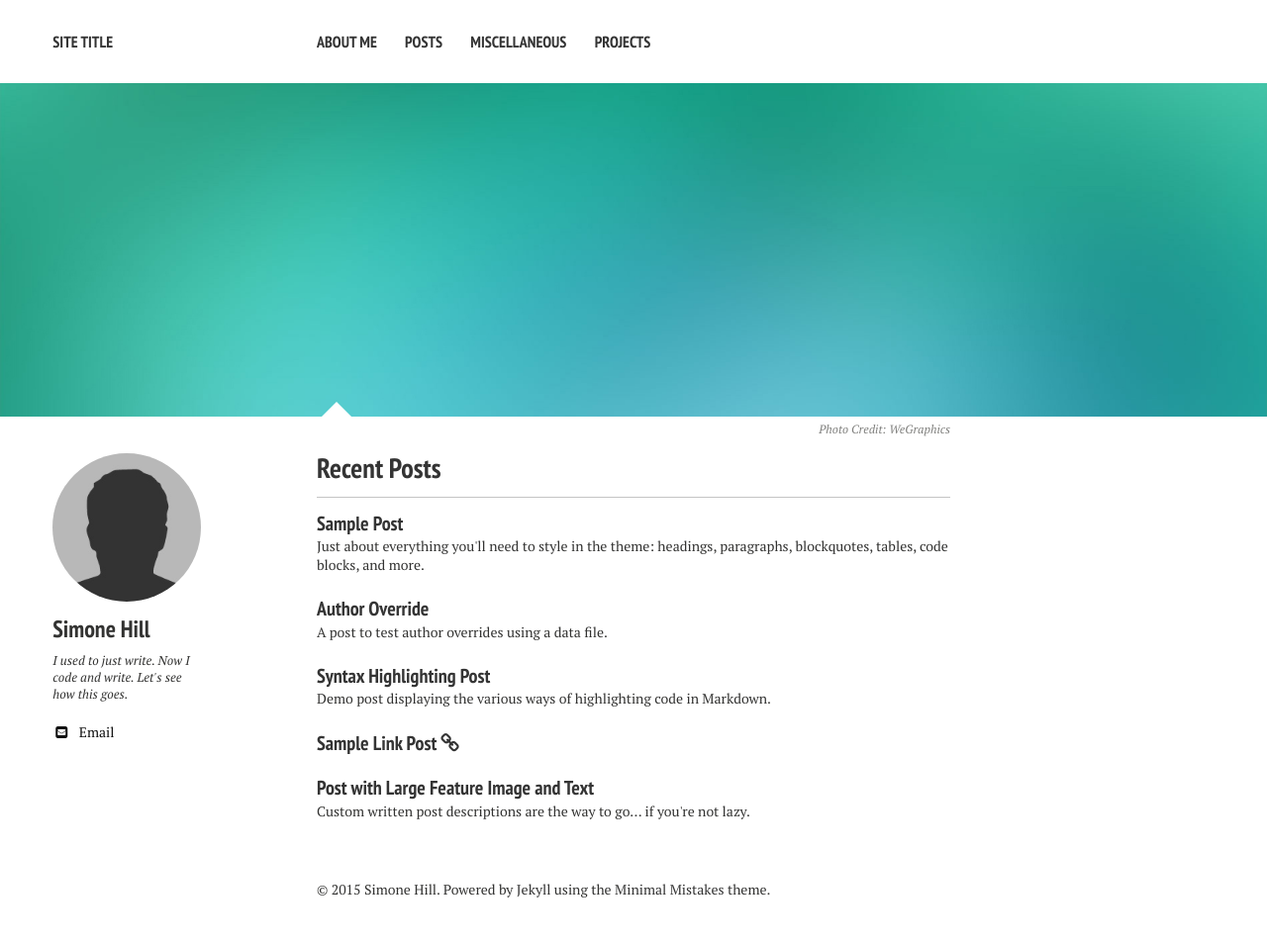
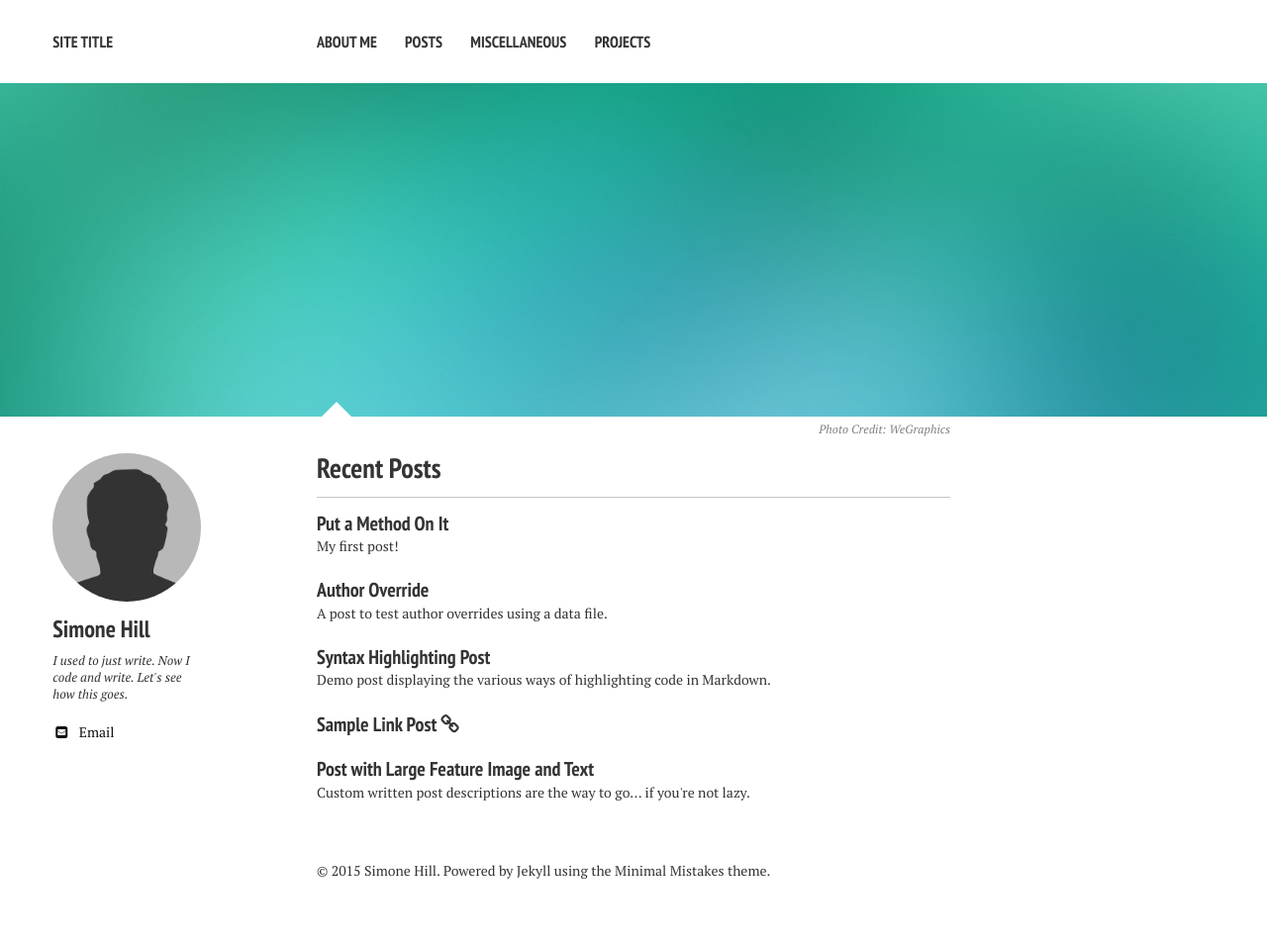
Before and after one commit to sim1hill/sim1hill.github.io, a Jekyll site: the page built from index.md, in a window 1280 px wide. Shown: the whole page at 99% size. Built offline with Jekyll 4.4.1, drawn with Linux system fonts in a browser that asks for light colours; nearby versions of some CDN libraries; some of the changed lines change nothing that is shown.

Commit message:
add full first post

```diff
--- a/_posts/2015-04-09-put-a-method-on-it.md
+++ b/_posts/2015-04-09-put-a-method-on-it.md
@@ -1,111 +1,37 @@
 ---
 layout: post
-title: Sample Post
-excerpt: "Just about everything you'll need to style in the theme: headings, paragraphs, blockquotes, tables, code blocks, and more."
-modified: 2013-05-31
-tags: [intro, beginner, jekyll, tutorial]
+title: "Put a Method On It"
+excerpt: "My first post!"
+tags: [sample post, images, test]
 comments: true
-image:
-  feature: sample-image-5.jpg
-  credit: WeGraphics
-  creditlink: http://wegraphics.net/downloads/free-ultimate-blurred-background-pack/
 ---
 
-<section id="table-of-contents" class="toc">
-  <header>
-    <h3>Overview</h3>
-  </header>
-<div id="drawer" markdown="1">
-*  Auto generated table of contents
-{:toc}
-</div>
-</section><!-- /#table-of-contents -->
+<figure>
+  <img src="images/bird_photo.jpg"></a>
+  <figcaption>From <em>Portlandia</em> Season 1</figcaption>
+</figure>
 
-## HTML Elements
+I like writing because it's the act of immediately taking something out of your head and putting it down on a page. But just like you can create complex meaning like metaphors and allusions out of words, I've found methods do something similar. Figuring out how methods could be called as a sort of proxy for their return is something that gave me a lot of trouble at first. While I do find that Ruby reads a lot like English in some ways, it's the implicit return values that aren't always what you think.
 
-Below is just about everything you'll need to style in the theme. Check the source code to see the many embedded elements within paragraphs.
+Just in case you're new to this whole Ruby thing (like I was up until just a few days ago). Ruby comes with some pre-built in methods for it's most important and useful built-in classes (more on this when I can better explain what those are!) including arrays, strings, integers, ranges to name a few. These built-in methods are powerful tools that can manipulate the data held within each of these very useful classes. Almost every reading I've done on methods describes them of the verbs of the coding world. Easy, right?
 
-# Heading 1
+Wrong.
 
-## Heading 2
+But here's where things get fun.
 
-### Heading 3
+And by fun frustrating to the point where if you were a sim the little diamond above your head would turn red and maybe even shatter into a million pieces, but you got something that's actually useful. And by useful I mean you can actually do something with it. I mean more than tinker around in your terminal puts-ing simple strings or operations like "Hello World" and 1+1.
 
-#### Heading 4
+Take the methods select and collect, each's more sophisticated siblings. Don't get me wrong, I love a good each. I'll each through your array or hash all.day.long. Here's why. I get each. I know where each is coming from and I'm less likely to fall into an infinite loop. I understand what each will give back to me. And that it will change all of the things I shove into it in whatever way I tell the block to do it. I'm a true each-ist at heart. For now, until I get really good at something else and find a better way.
 
-##### Heading 5
+infinite-loop-meme
+Everything moves really quickly at Flatiron. Things that might as well have been quantum physics to me just four days ago, now make much more sense. So fast that when I actually present this blog post it will probably already seem simplistic (and I wrote it the morning of). So while I came in having a good understanding of each and the things that it could do for me, others like collect and select were more elusive. Like Christian Grey of the infamous 50 Shades of Grey series, it's not until you get close and intimate with them that you find out they have a hidden sex chamber in their apartment. Or in collect and selects' case, that they return array values and not just a number or a string. Eventually you each enough times that you realize you need something more than just Joe Schmoe. You want a billionaire publishing magnate with smoldering eyes and a dark past.
 
-###### Heading 6
+Okay, enough with this example.
 
-### Body text
+That's where the documentation comes in when it comes to the built-in methods. But documentation is kind of boring and just tells you what things do, but doesn't give you a sense of their immense applications. So I like to get creative with Google, frame a problem and look for others who were looking to get something similar out of their methods. Like I mentioned above collect and select give you back an array. Which is awesome. Because once you have what you want you can keep collecting, selecting or eaching your array in different ways to get the result set you need to shove into your next method.
 
-Lorem ipsum dolor sit amet, test link adipiscing elit. **This is strong**. Nullam dignissim convallis est. Quisque aliquam.
+When you're own method where the input and output can be anything you want, that's where the real creativity and challenge comes in. Writing just one method it's pretty easy to plan out what you want to get out of it. But things escalate quickly, from one to a few methods. You write a helper method to simplify and avoid repetition. Segmenting an application into small specific methods is ideal, but it's a little harder to hold in your head as some of those small functionalities are things you don't see in the page, when you've got a web of functions running behind the scenes before you can even get to the one that actually gives you what you want. As things build, so do the size of your methods.
 
-![Smithsonian Image]({{ site.url }}/images/3953273590_704e3899d5_m.jpg)
-{: .image-pull-right}
+And I guess that's where you come to options as far as process. On the one hand you could plan out each and every step you'll need to take to get exactly what you want. Lay it out for yourself to see. Or just start writing and see where it takes you. Have a general sense of the start and end and improvise as you go along. Right now I'm trying to figure out which works best for me. I've never really been a planner. Even when I write I just have a vague notion of shape and flow (as evidenced by this blog post!) and then I just write until I get where I want to be. I guess a 3rd option could be write on the fly and edit with a plan.
 
-*This is emphasized*. Donec faucibus. Nunc iaculis suscipit dui. 53 = 125. Water is H2O. Nam sit amet sem. Aliquam libero nisi, imperdiet at, tincidunt nec, gravida vehicula, nisl. The New York Times (That’s a citation). Underline.Maecenas ornare tortor. Donec sed tellus eget sapien fringilla nonummy. Mauris a ante. Suspendisse quam sem, consequat at, commodo vitae, feugiat in, nunc. Morbi imperdiet augue quis tellus.
-
-HTML and CSS are our tools. Mauris a ante. Suspendisse quam sem, consequat at, commodo vitae, feugiat in, nunc. Morbi imperdiet augue quis tellus. Praesent mattis, massa quis luctus fermentum, turpis mi volutpat justo, eu volutpat enim diam eget metus.
-
-### Blockquotes
-
-> Lorem ipsum dolor sit amet, test link adipiscing elit. Nullam dignissim convallis est. Quisque aliquam.
-
-## List Types
-
-### Ordered Lists
-
-1. Item one
-   1. sub item one
-   2. sub item two
-   3. sub item three
-2. Item two
-
-### Unordered Lists
-
-* Item one
-* Item two
-* Item three
-
-## Tables
-
-| Header1 | Header2 | Header3 |
-|:--------|:-------:|--------:|
-| cell1   | cell2   | cell3   |
-| cell4   | cell5   | cell6   |
-|----
-| cell1   | cell2   | cell3   |
-| cell4   | cell5   | cell6   |
-|=====
-| Foot1   | Foot2   | Foot3
-{: rules="groups"}
-
-## Code Snippets
-
-{% highlight css %}
-#container {
-  float: left;
-  margin: 0 -240px 0 0;
-  width: 100%;
-}
-{% endhighlight %}
-
-## Buttons
-
-Make any link standout more when applying the `.btn` class.
-
-{% highlight html %}
-<a href="#" class="btn btn-success">Success Button</a>
-{% endhighlight %}
-
-<div markdown="0"><a href="#" class="btn">Primary Button</a></div>
-<div markdown="0"><a href="#" class="btn btn-success">Success Button</a></div>
-<div markdown="0"><a href="#" class="btn btn-warning">Warning Button</a></div>
-<div markdown="0"><a href="#" class="btn btn-danger">Danger Button</a></div>
-<div markdown="0"><a href="#" class="btn btn-info">Info Button</a></div>
-
-## Notices
-
-**Watch out!** You can also add notices by appending `{: .notice}` to a paragraph.
-{: .notice}
+That brings me here. Literally, to the end of this blog post. Where I want to be with all this talk of methods is that I'm trying to establish my own philosophy and workflow, and I welcome ideas, suggestions and tips.
```
